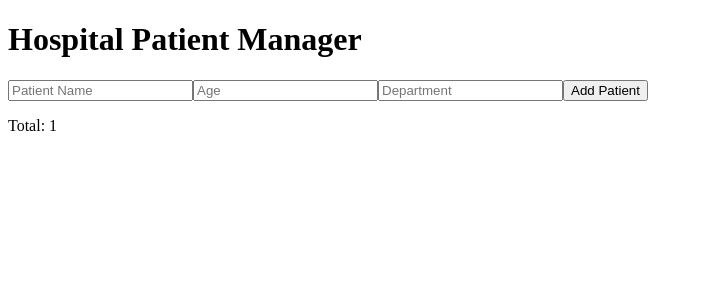
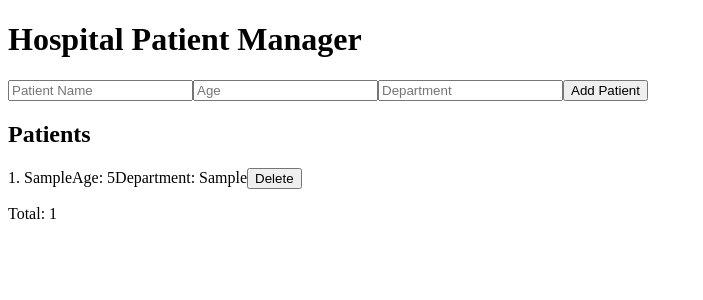
Before and after one commit to ICEQ-JO/st-react-uni, a React (Vite) app: page / in a window 1280 px wide. Both pictures are taken after typing "Sample", "5", "Sample" into the empty fields and a click on the button "Add Patient". Shown: the top 300 px of the page, without its empty margins (0-703 px from the left). Built offline with nearby package versions, Linux system fonts and the light colour scheme.

Commit message:
Task 6: display the patients

```diff
--- a/src/App.jsx
+++ b/src/App.jsx
@@ -12,7 +12,7 @@ function App() {
   return (
     <div>
       <h1>Hospital Patient Manager</h1>
-      <PatientForm addPatient={addPatient} />
+      <PatientForm patients={patients} addPatient={addPatient} />
       <p>Total: {patients.length}</p>
     </div>
   )
--- a/src/components/PatientForm.jsx
+++ b/src/components/PatientForm.jsx
@@ -1,6 +1,6 @@
 import { useState } from 'react'
 
-function PatientForm({ addPatient }) {
+function PatientForm({ patients, addPatient }) {
   const [name, setName] = useState('')
   const [age, setAge] = useState('')
   const [department, setDepartment] = useState('')
@@ -26,6 +26,7 @@ function PatientForm({ addPatient }) {
   }
 
   return (
+    <div>
       <form onSubmit={handleSubmit}>
         <input
           type="text"
@@ -47,6 +48,22 @@ function PatientForm({ addPatient }) {
         />
         <button type="submit">Add Patient</button>
       </form>
+
+      <h2>Patients</h2>
+
+      {patients.length === 0 && <p>No patients yet.</p>}
+
+      {patients.map((patient, index) => (
+        <div key={index}>
+          <span>
+            {index + 1}. {patient.name}
+          </span>
+          <span>Age: {patient.age}</span>
+          <span>Department: {patient.department}</span>
+          <button>Delete</button>
+        </div>
+      ))}
+    </div>
   )
 }
 
```
Lines whose indentation alone changed are shown as unchanged.
